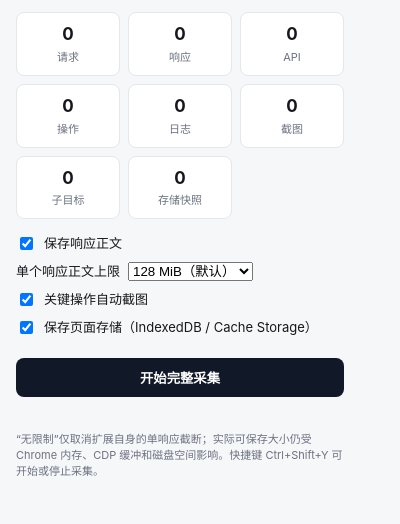
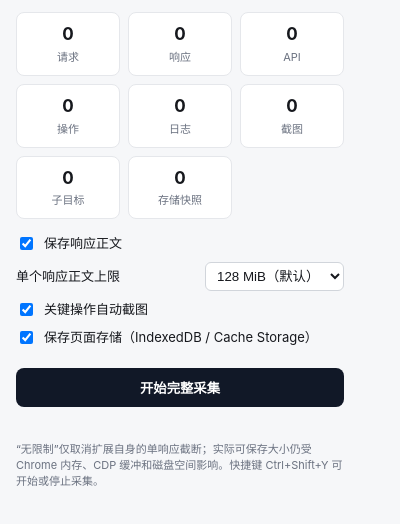
Before and after one commit to DSmegumi/WebCaptrue, a browser extension: page popup.html in a window 400 px wide. Shown: the part 68-592 px from the top of the page. Drawn offline with Linux system fonts and the light colour scheme.

Commit message:
style: format response limit selector

```diff
--- a/popup.css
+++ b/popup.css
@@ -18,6 +18,9 @@ h1 { margin: 0; font-size: 19px; }
 .stats strong { display: block; font-size: 17px; }
 .stats span { color: #6b7280; font-size: 11px; }
 .option { display: flex; align-items: center; gap: 8px; margin: 9px 0; }
+.option-select { justify-content: space-between; }
+.option-select select { min-width: 138px; padding: 5px 7px; border: 1px solid #d1d5db; border-radius: 6px; background: #fff; color: #16181d; }
+.option-select select:disabled { opacity: .55; }
 button { width: 100%; margin-top: 12px; padding: 10px 12px; border: 0; border-radius: 8px; background: #111827; color: #fff; font-weight: 650; cursor: pointer; }
 button.stop { background: #991b1b; }
 button:disabled { opacity: .55; cursor: default; }
```
